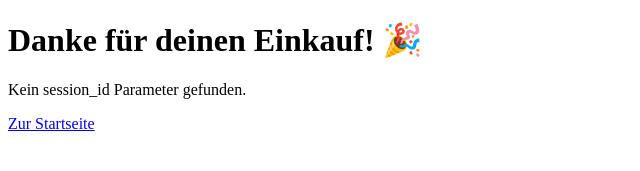
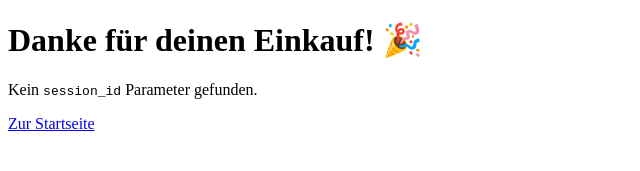
Before and after one commit to amutharajabishan-glitch/Reppify-shop-Simple2, a Next.js app: page /success in a window 1280 px wide. Shown: the top 171 px of the page, without its empty margins (0-640 px from the left). Built offline with nearby package versions, Linux system fonts and the light colour scheme; no server answers.

Commit message:
fix(success): server component, force-dynamic, no useSearchParams

```diff
--- a/app/success/page.jsx
+++ b/app/success/page.jsx
@@ -1,28 +1,25 @@
 // app/success/page.jsx
-export const dynamic = "force-dynamic";     // verhindert Prerender/SSG
-export const revalidate = 0;                // kein Cache
+export const dynamic = "force-dynamic";  // verhindert SSG/Prerender
+export const revalidate = 0;             // kein Cache
 
 import Link from "next/link";
 
 export default async function Success({ searchParams }) {
-  // KEIN useSearchParams -> Server Component liest Request-Query direkt
   const sessionId = searchParams?.session_id;
 
   if (!sessionId) {
     return (
       <main className="mx-auto max-w-xl p-6 text-center">
         <h1 className="text-3xl font-bold">Danke für deinen Einkauf! 🎉</h1>
-        <p className="mt-2">Kein session_id Parameter gefunden.</p>
+        <p className="mt-2">Kein <code>session_id</code> Parameter gefunden.</p>
         <Link href="/" className="underline mt-4 inline-block">Zur Startseite</Link>
       </main>
     );
   }
 
-  // verwende deine öffentliche Basis-URL (so wie in Vercel gesetzt)
   const baseUrl =
     process.env.NEXT_PUBLIC_SITE_URL ||
-    process.env.NEXT_PUBLIC_BASE_URL ||
-    "";
+    process.env.NEXT_PUBLIC_BASE_URL || "";
 
   const res = await fetch(
     `${baseUrl}/api/checkout/success?session_id=${sessionId}`,
```
